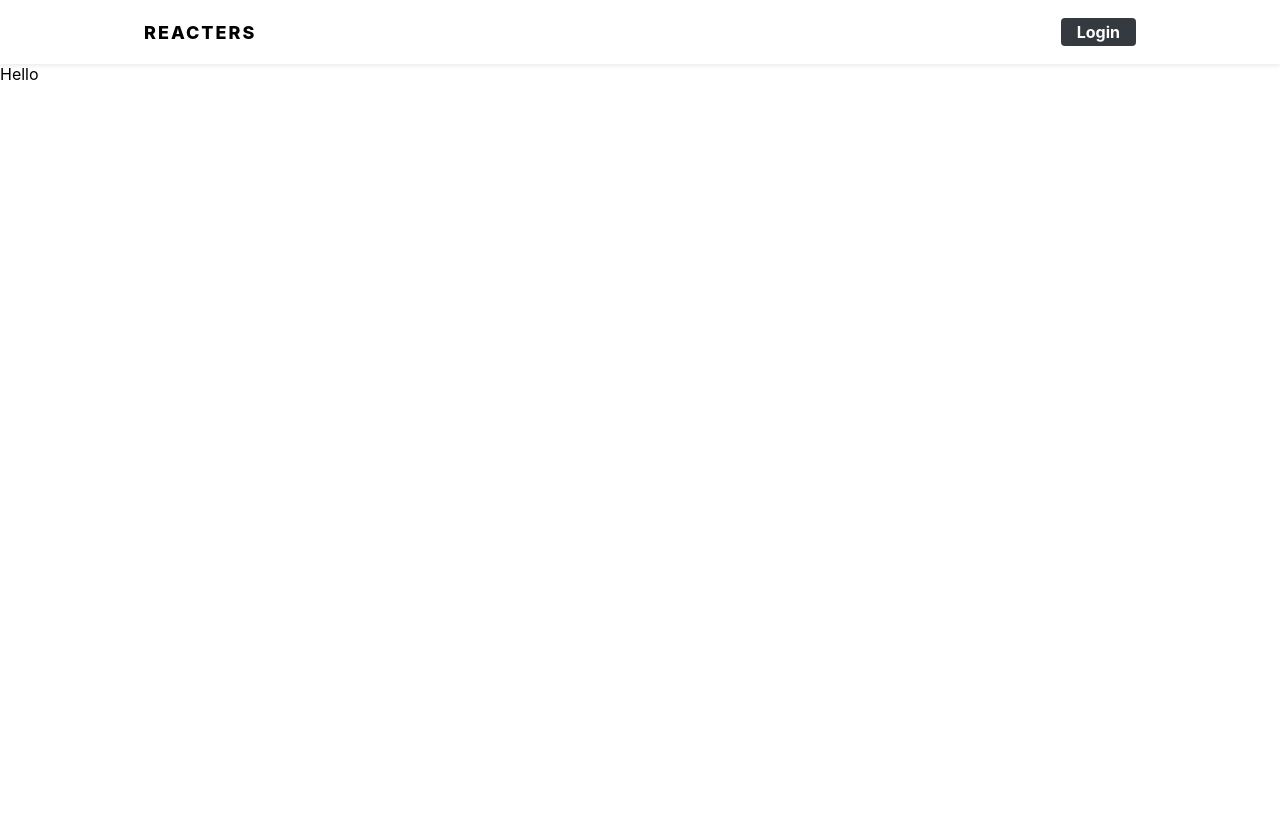
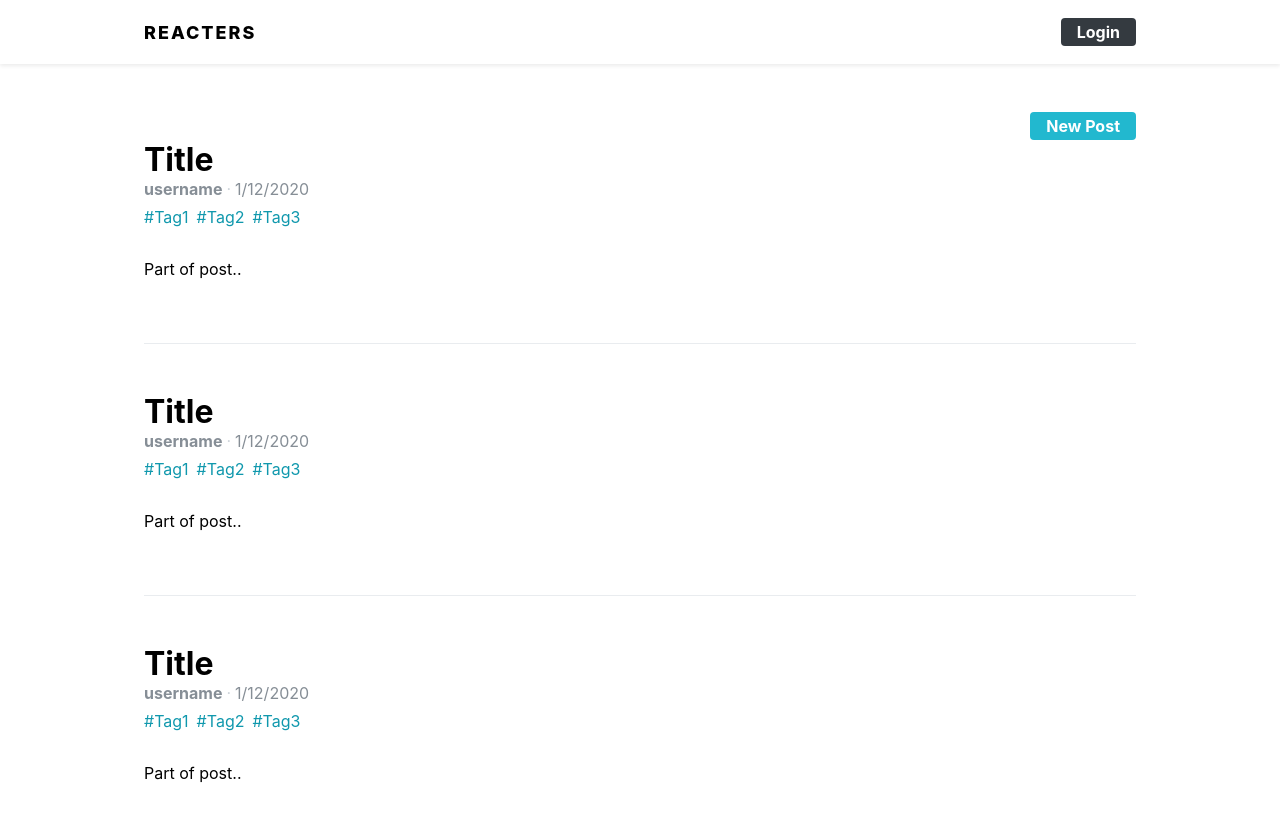
Before and after one commit to songle2900/blog-frontend, a React (Create React App) app: page / in a window 1280 px wide. Shown: the top 822 px of the page. Before the commit the page ends 800 px from the top, so only its background shows below. Built offline with nearby package versions, Linux system fonts and the light colour scheme.

Commit message:
Refactoring for SubInfo & Tags component

```diff
--- /dev/null
+++ b/src/components/common/SubInfo.js
@@ -0,0 +1,33 @@
+import React from 'react';
+import styled, { css } from 'styled-components';
+import { Link } from 'react-router-dom';
+import palette from '../../lib/styles/palette';
+
+const SubInfoBlock = styled.div`
+    ${props => props.hasMarginTop && css`
+        margin-top: 1rem;
+    `}
+    color: ${palette.gray[6]};
+
+    span + span:before {
+        color: ${palette.gray[4]};
+        padding-left: 0.25rem;
+        padding-right: 0.25rem;
+        content: '\\B7';
+    }
+`;
+
+const SubInfo = ({ username, publishedDate, hasMarginTop }) => {
+    return (
+        <SubInfoBlock hasMarginTop={hasMarginTop}>
+            <span>
+                <b>
+                    <Link to={`/@${username}`}>{username}</Link>
+                </b>
+            </span>
+            <span>{new Date(publishedDate).toLocaleDateString()}</span>
+        </SubInfoBlock>
+    );
+};
+
+export default SubInfo;
--- /dev/null
+++ b/src/components/common/Tags.js
@@ -0,0 +1,31 @@
+import React from 'react';
+import styled from 'styled-components';
+import palette from '../../lib/styles/palette';
+import { Link } from 'react-router-dom';
+
+const TagsBlock = styled.div`
+    margin-top: 0.5rem;
+    .tag {
+        display: inline-block;
+        color: ${palette.cyan[7]};
+        text-decoration: none;
+        margin-right: 0.5rem;
+        &:hover {
+            color: ${palette.cyan[6]};
+        }
+    }
+`;
+
+const Tags = ({ tags }) => {
+    return (
+        <TagsBlock>
+            {tags.map(tag => (
+                <Link className="tag" to={`/?tag=${tag}`} key={tag}>
+                    #{tag}
+                </Link>
+            ))}
+        </TagsBlock>
+    );
+};
+
+export default Tags;
--- a/src/components/post/PostViewer.js
+++ b/src/components/post/PostViewer.js
@@ -2,6 +2,8 @@
 import styled from 'styled-components';
 import palette from '../../lib/styles/palette';
 import Responsive from '../common/Responsive';
+import SubInfo from '../common/SubInfo';
+import Tags from '../common/Tags';
 
 const PostViewerBlock = styled(Responsive)`
     margin-top: 4rem;
@@ -15,31 +17,6 @@
         font-size: 3rem;
         line-height: 1.5;
         margin: 0;
-    }
-`;
-
-const SubInfo = styled.div`
-    margin-top: 1rem;
-    color: ${palette.gray[6]};
-
-    span + span:before {
-        color: ${palette.gray[5]};
-        padding-left: 0.25rem;
-        padding-right: 0.25rem;
-        content: '\\B7';
-    }
-`;
-
-const Tags = styled.div`
-    margin-top: 0.5rem;
-    .tag {
-        display: inline-block;
-        color: ${palette.cyan[7]};
-        text-decoration: none;
-        margin-right: 0.5rem;
-        &:hover {
-            color: ${palette.cyan[6]};
-        }
     }
 `;
 
@@ -67,17 +44,12 @@
         <PostViewerBlock>
             <PostHead>
                 <h1>{title}</h1>
-                <SubInfo>
-                    <span>
-                        <b>{user.username}</b>
-                    </span>
-                    <span>{new Date(publishedDate).toLocaleDateString()}</span>
-                </SubInfo>
-                <Tags>
-                    {tags.map(tag => (
-                        <div className="tag">#{tag}</div>
-                    ))}
-                </Tags>
+                <SubInfo
+                    username={user.username}
+                    publishedDate={publishedDate}
+                    hasMarginTop
+                />
+                <Tags tags={tags} />
             </PostHead>
             <PostContent dangerouslySetInnerHTML={{ __html: body }} />
         </PostViewerBlock>
--- /dev/null
+++ b/src/components/posts/PostList.js
@@ -0,0 +1,70 @@
+import React from 'react';
+import styled from 'styled-components';
+import Responsive from '../common/Responsive';
+import Button from '../common/Button';
+import palette from '../../lib/styles/palette';
+import SubInfo from '../common/SubInfo';
+import Tags from '../common/Tags';
+
+const PostListBlock = styled(Responsive)`
+    margin-top: 3rem;
+`;
+
+const WritePostButtonWrapper = styled.div`
+    display: flex;
+    justify-content: flex-end;
+    margin-bottom: 3 rem;
+`;
+
+const PostItemBlock = styled.div`
+    padding-top: 3rem;
+    padding-bottom: 3rem;
+    /* The head post has no padding-top */
+    &:first-child {
+        padding-top: 0;
+    }
+    & + & {
+        border-top: 1px solid ${palette.gray[2]};
+    }
+
+    h2 {
+        font-size: 2rem;
+        margin-bottom: 0;
+        margin-top: 0;
+        &:hover {
+            color: ${palette.gray[6]};
+        }
+    }
+
+    p {
+        margin-top: 2rem;
+    }
+`;
+
+const PostItem = () => {
+    return (
+        <PostItemBlock>
+            <h2>Title</h2>
+            <SubInfo username="username" publishedDate={new Date()} />
+            <Tags tags={['Tag1', 'Tag2', 'Tag3']} />
+            <p>Part of post..</p>
+        </PostItemBlock>
+    );
+};
+
+const PostList = () => {
+    return (
+        <PostListBlock>
+            <WritePostButtonWrapper>
+                <Button cyan to="/write">New Post</Button>
+            </WritePostButtonWrapper>
+            <div>
+                <PostItem />
+                <PostItem />
+                <PostItem />
+            </div>
+        </PostListBlock>
+    );
+};
+
+export default PostList;
--- a/src/pages/PostListPage.js
+++ b/src/pages/PostListPage.js
@@ -1,11 +1,12 @@
 import React from 'react';
 import HeaderContainer from '../containers/common/HeaderContainer';
+import PostList from '../components/posts/PostList';
 
 const PostListPage = () => {
     return (
         <>
             <HeaderContainer />
-            <div>Hello</div>
+            <PostList />
         </>
     );
 };
```
